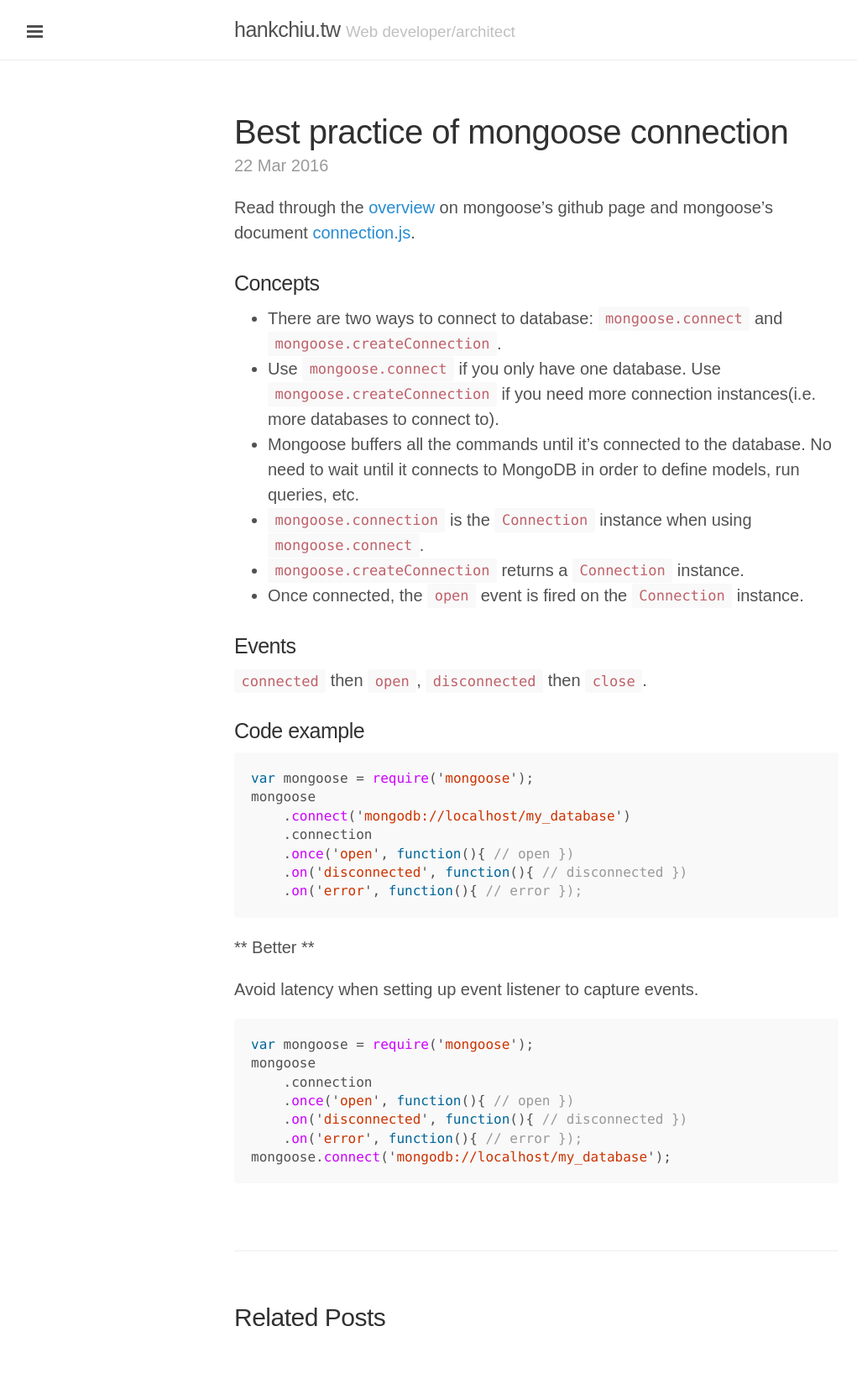
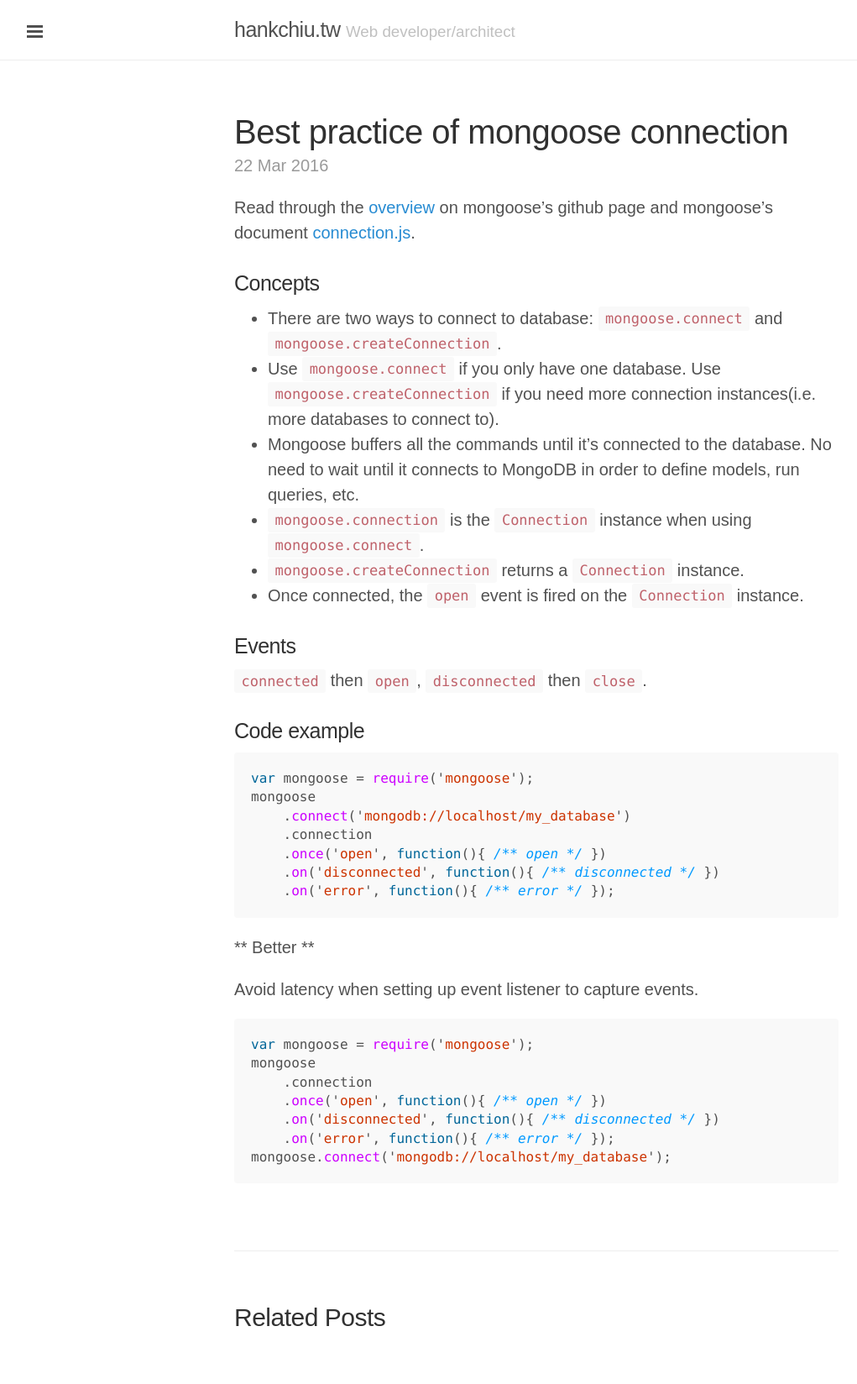
Before and after one commit to hankchiutw/hankchiutw.github.io, a Jekyll site: the page built from _posts/2016-03-22-best-practice-of-mongoose-connection.markdown, in a window 1280 px wide. Shown: the whole page at 84% size, without its empty margins (1-1022 px from the left). Built offline with Jekyll 4.4.1, drawn with Linux system fonts in a browser that asks for light colours; some web fonts are replaced.

````diff
--- a/_posts/2016-03-22-best-practice-of-mongoose-connection.markdown
+++ b/_posts/2016-03-22-best-practice-of-mongoose-connection.markdown
@@ -25,9 +25,9 @@ var mongoose = require('mongoose');
 mongoose
     .connect('mongodb://localhost/my_database')
     .connection
-    .once('open', function(){ // open })
-    .on('disconnected', function(){ // disconnected })
-    .on('error', function(){ // error });
+    .once('open', function(){ /** open */ })
+    .on('disconnected', function(){ /** disconnected */ })
+    .on('error', function(){ /** error */ });
 ```
 
 ** Better **
@@ -38,8 +38,8 @@ Avoid latency when setting up event listener to capture events.
 var mongoose = require('mongoose');
 mongoose
     .connection
-    .once('open', function(){ // open })
-    .on('disconnected', function(){ // disconnected })
-    .on('error', function(){ // error });
+    .once('open', function(){ /** open */ })
+    .on('disconnected', function(){ /** disconnected */ })
+    .on('error', function(){ /** error */ });
 mongoose.connect('mongodb://localhost/my_database');
 ```
````
